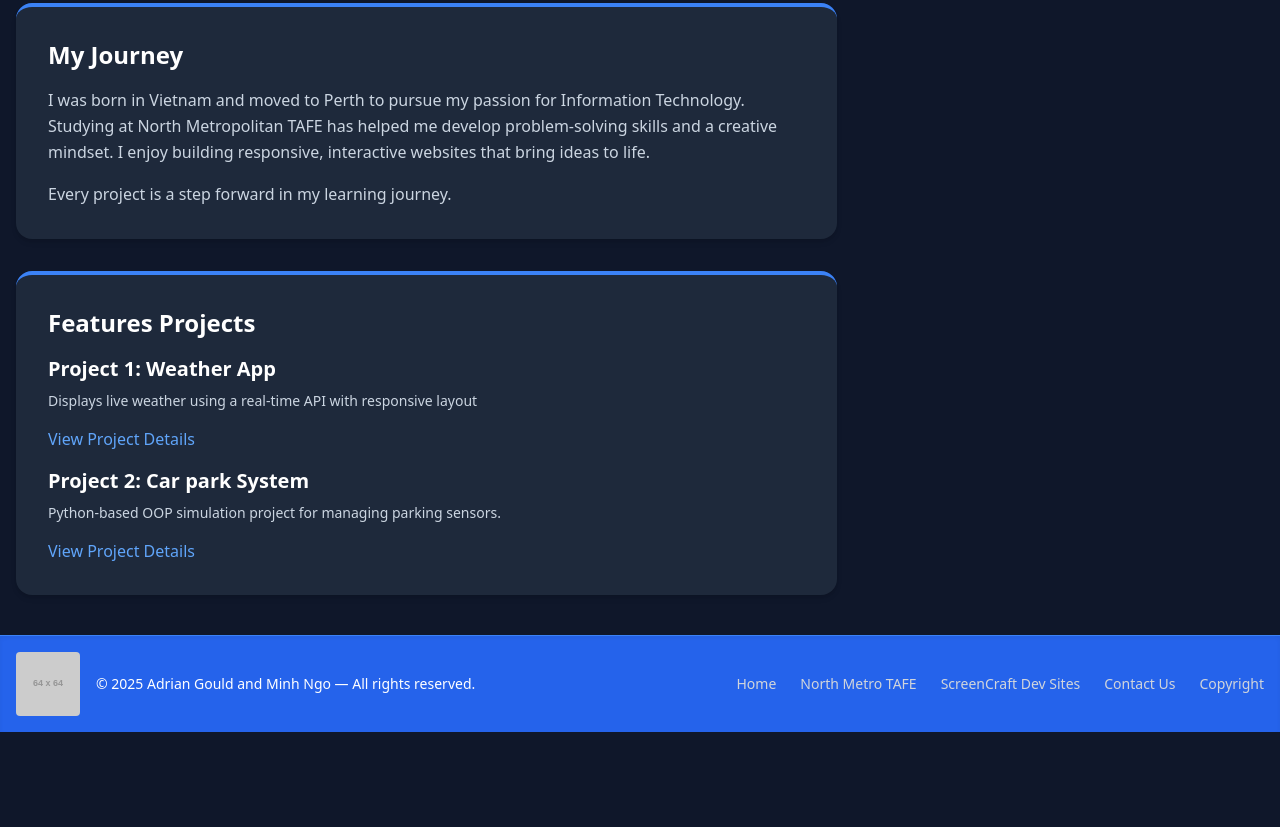
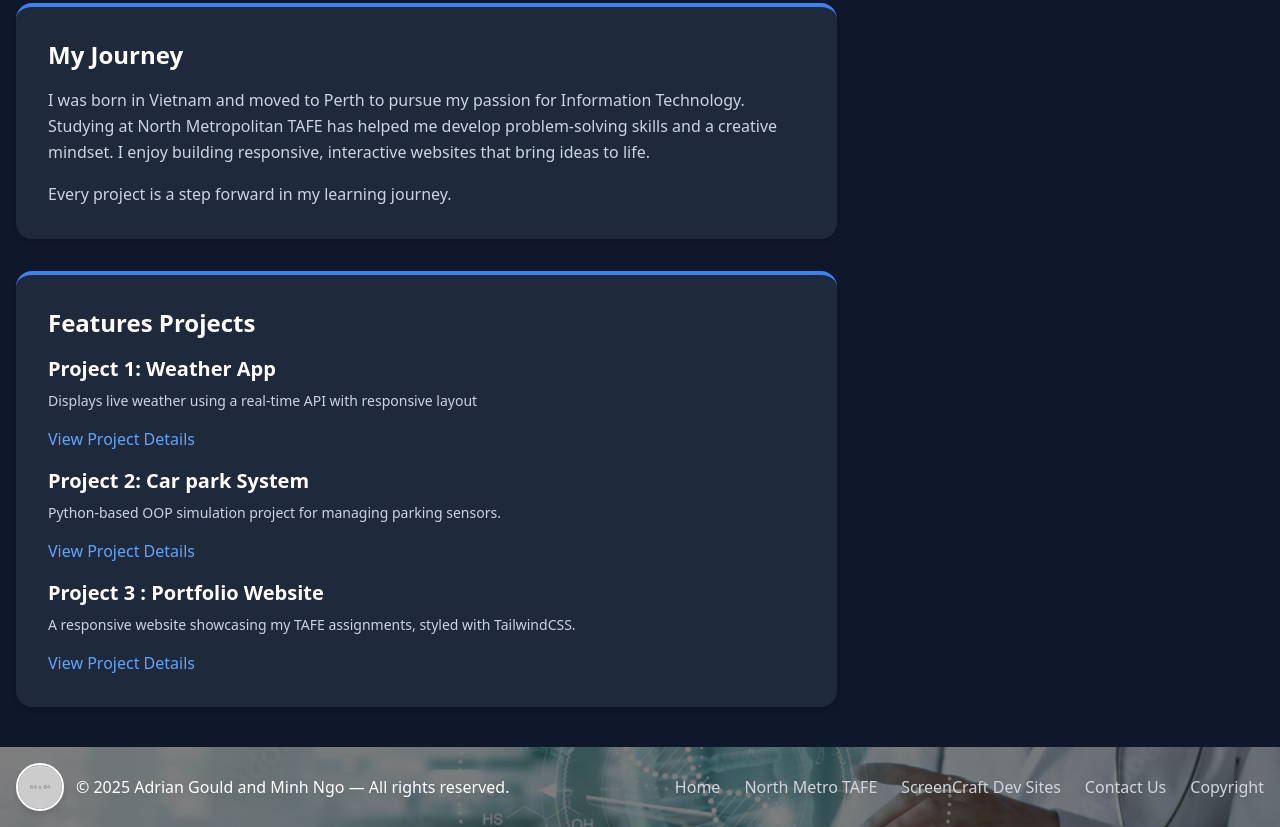
Before and after one commit to minhngo2505/AT3-project-web-tech, a website: page pages/home_page.html in a window 1280 px wide. Shown: the part 485-1312 px from the top of the page. Before the commit the page ends 1217 px from the top, so only its background shows below. Drawn offline with nearby package versions, Linux system fonts and the light colour scheme; placeholder pictures from the web are drawn by us.

Commit message:
changed all pages with new footer with images

```diff
--- a/pages/home_page.html
+++ b/pages/home_page.html
@@ -16,7 +16,7 @@
       <div class="absolute inset-0 bg-black/50 z-0"></div>
       <div class="container mx-auto flex justify-between items-center p-4">
             <div class ="flex items-center space-x-3">
-                <img class =" h-12 w-12 rounded-full border-2 border-white shadow"src = "../assets/images/cancer-zodiac.jpg" alt ="logo" >
+                <img class =" h-12 w-12 rounded-full border-2 border-whites drop-shadow-lg"src = "../assets/images/cancer-zodiac.jpg" alt ="logo" >
                 <h1 class="text-2xl font-bold leading-tight drop-shadow-lg"> Minh Phuoc Ngo | Web Technologies Portfolio</h1>
             </div>
         <nav>
@@ -81,6 +81,14 @@
                 <a href=" " class ="text-blue-400 font-medium hover:text-blue-300 hover:underline transition"> View Project Details
                 </a>
               </div>
+              <div>
+                <h3 class="text-xl font-semibold text-white mb-2">Project 3 : Portfolio Website</h3>
+                <p class=" text-sm text-slate-300 mb-4">
+                  A responsive website showcasing my TAFE assignments, styled with TailwindCSS.
+                </p>
+                <a href=" " class ="text-blue-400 font-medium hover:text-blue-300 hover:underline transition"> View Project Details
+                </a>
+              </div>
             </div>
           </div>
         </div>
@@ -103,22 +111,23 @@
     </main>
 
     <!-- FOOTER -->
-    <footer class="bg-blue-600 text-white shadow-inner border-t border-blue-500 mt-10">
-      <div class="container mx-auto p-4 flex flex-col md:flex-row justify-between items-center text-sm">
-        <section class="mb-4 md:mb-0 flex items-center space-x-4">
-          <img src="https://placehold.co/64?text=logo" alt="Logo" class="rounded">
-          <p>© 2025 Adrian Gould and Minh Ngo — All rights reserved.</p>
+    <footer class="relative bg-cover bg-center text-white shadow-md mt-10" style=" background-image: url('../assets/images/footer_image.jpeg');">
+    <div class="absolute inset-0 bg-black/50 z-0"></div>
+    <div class="container mx-auto flex justify-between items-center p-4">
+        <section class="flex items-center space-x-3">
+        <img src="https://placehold.co/64?text=logo" alt="Logo" class=" h-12 w-12 rounded-full border-2 border-white drop-shadow-lg">
+        <p class="drop-shadow-lg">© 2025 Adrian Gould and Minh Ngo — All rights reserved.</p>
         </section>
         <section>
-          <ul class="flex flex-wrap justify-center md:justify-end space-x-6 text-gray-300">
+        <ul class="flex flex-wrap justify-center md:justify-end space-x-6 text-gray-300 drop-shadow-md ">
             <li><a href="home_page.html" class="hover:text-white">Home</a></li>
             <li><a href="https://www.northmetrotafe.wa.edu.au/" class="hover:text-white">North Metro TAFE</a></li>
             <li><a href="https://components.dev.screencraft.net.au/" class="hover:text-white">ScreenCraft Dev Sites</a></li>
             <li><a href="contact_us_page.html" class="hover:text-white">Contact Us</a></li>
             <li><a href="copyright.html" class="hover:text-white">Copyright</a></li>
-          </ul>
+        </ul>
         </section>
-      </div>
+    </div>
     </footer>
   </body>
 </html>
```
Also changed, not shown: pages/contact.html (+9 -9 lines), pages/copyright.html (+10 -10 lines), pages/project.html (+5 -5 lines).
